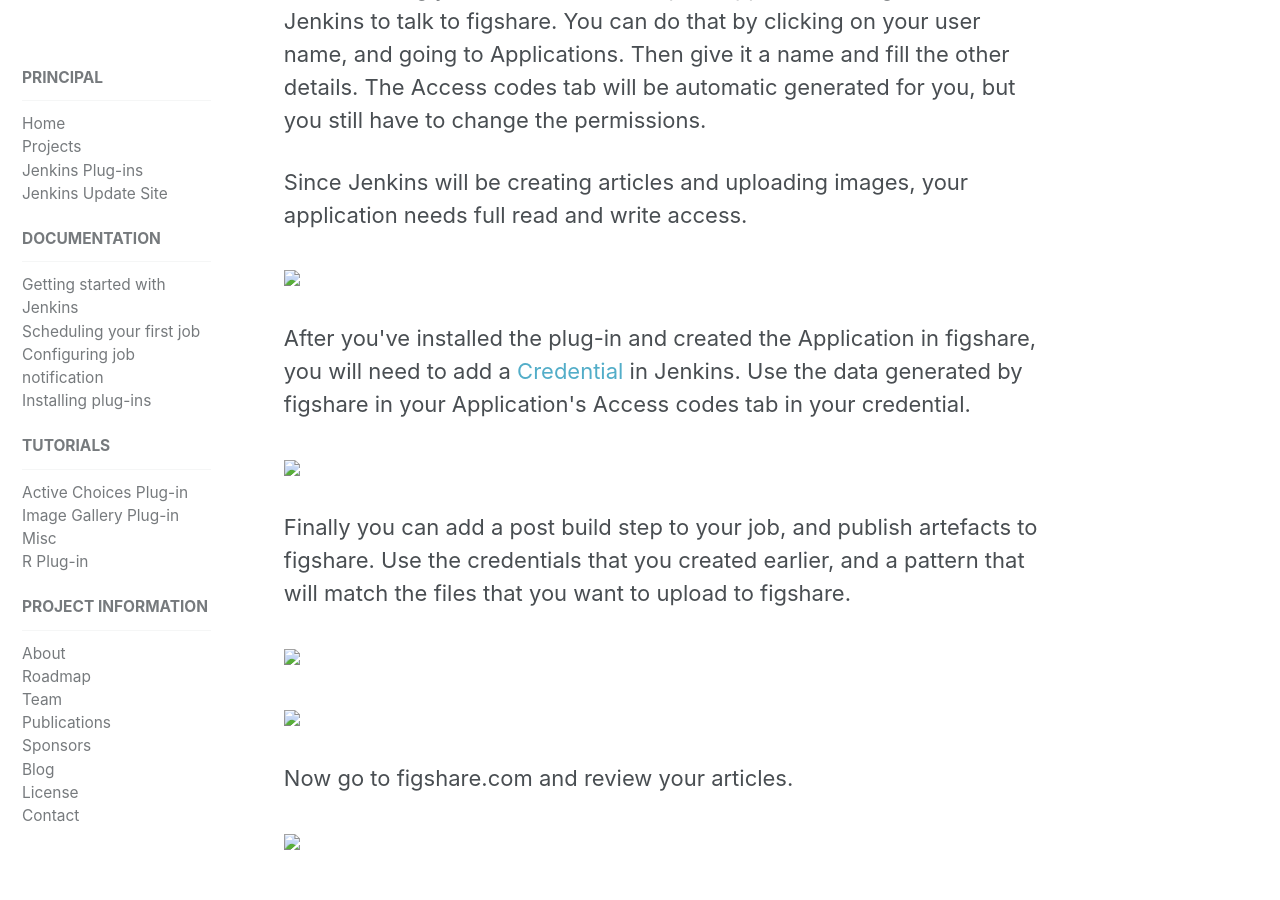
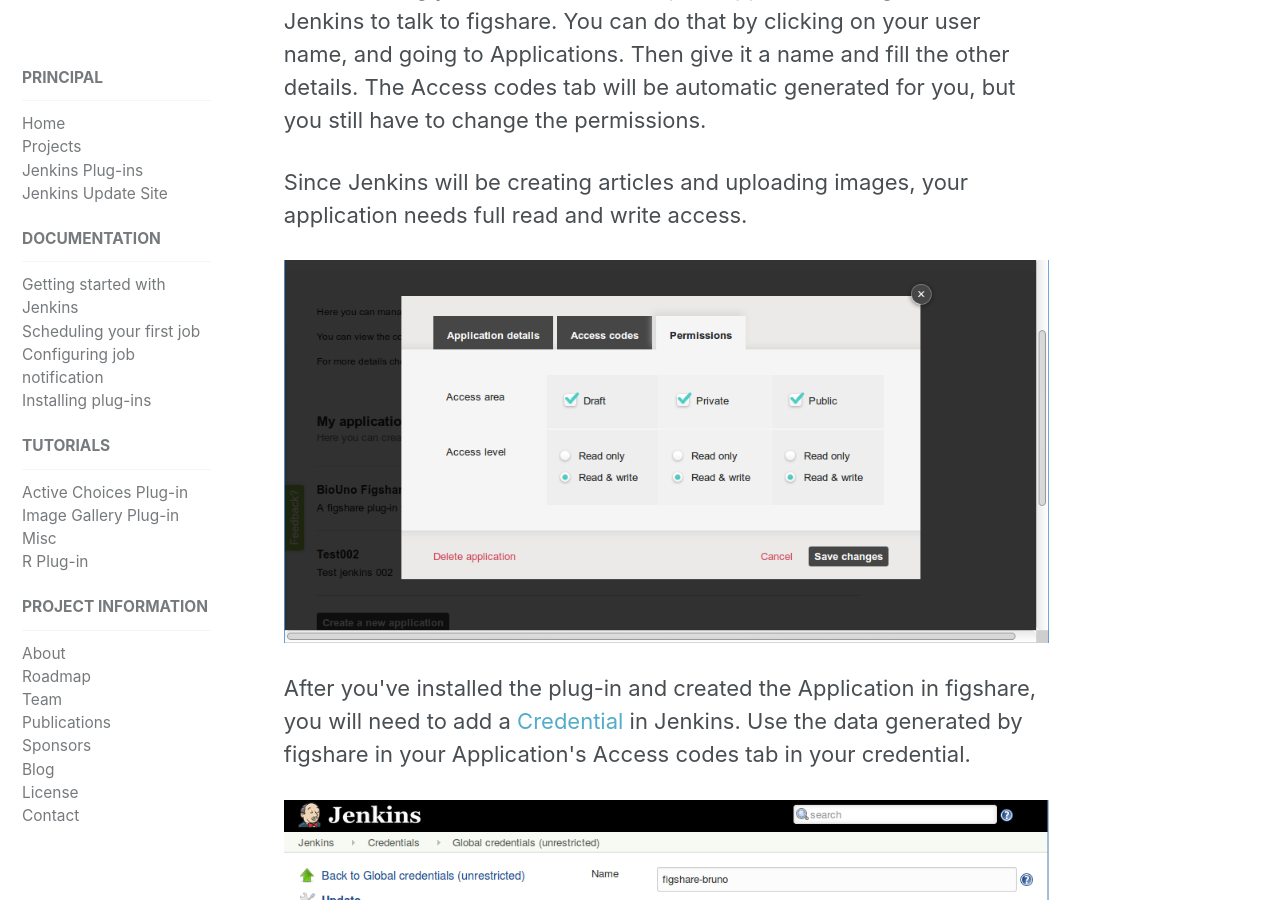
Before and after one commit to biouno/biouno.github.io, a Jekyll site: the page built from tutorials/misc/using-the-figshare-plugin.md, in a window 1280 px wide and 900 px high, scrolled down 318 px. Built offline with Jekyll 4.4.1, drawn with Linux system fonts in a browser that asks for light colours.

Commit message:
Issue #26 fix more redirects and broken links

```diff
--- a/blog/index.html
+++ b/blog/index.html
@@ -24,13 +24,13 @@
 	<!-- Pagination links -->
 	<div class="pagination">
 	  {% if paginator.previous_page %}
-	    <a href="{{ BASE_PATH }}/blog//page{{ paginator.previous_page }}" class="previous">Previous</a>
+	    <a href="{{ BASE_PATH }}/blog//page{{ paginator.previous_page }}/" class="previous">Previous</a>
 	  {% else %}
 	    <span class="previous">Previous</span>
 	  {% endif %}
 	  <span class="page_number ">Page: {{ paginator.page }} of {{ paginator.total_pages }}</span>
 	  {% if paginator.next_page %}
-	    <a href="{{ BASE_PATH }}/blog/page{{ paginator.next_page }}" class="next">Next</a>
+	    <a href="{{ BASE_PATH }}/blog/page{{ paginator.next_page }}/" class="next">Next</a>
 	  {% else %}
 	    <span class="next ">Next</span>
 	  {% endif %}
--- a/tutorials/misc/using-the-figshare-plugin.md
+++ b/tutorials/misc/using-the-figshare-plugin.md
@@ -23,7 +23,7 @@
 </p>
 
 <p class="center">
-	<a href="{{ site.baseurl }}assets/img/tutorials/using-the-figshare-plugin/screenshot_figshare_001.png"> <img src="{{ site.baseurl }}assets/img/tutorials/using-the-figshare-plugin/screenshot_figshare_001.png">
+	<a href="{{ site.url }}/assets/img/tutorials/using-the-figshare-plugin/screenshot_figshare_001.png"> <img src="{{ site.url }}/assets/img/tutorials/using-the-figshare-plugin/screenshot_figshare_001.png">
 	</a>
 </p>
 
@@ -35,7 +35,7 @@
 </p>
 
 <p class="center">
-	<a href="{{ site.baseurl }}assets/img/tutorials/using-the-figshare-plugin/screenshot_figshare_002.png"> <img src="{{ site.baseurl }}assets/img/tutorials/using-the-figshare-plugin/screenshot_figshare_002.png">
+	<a href="{{ site.url }}/assets/img/tutorials/using-the-figshare-plugin/screenshot_figshare_002.png"> <img src="{{ site.url }}/assets/img/tutorials/using-the-figshare-plugin/screenshot_figshare_002.png">
 	</a>
 </p>
 
@@ -46,18 +46,18 @@
 </p>
 
 <p class="center">
-	<a href="{{ site.baseurl }}assets/img/tutorials/using-the-figshare-plugin/screenshot_figshare_003.png"> <img src="{{ site.baseurl }}assets/img/tutorials/using-the-figshare-plugin/screenshot_figshare_003.png">
+	<a href="{{ site.url }}/assets/img/tutorials/using-the-figshare-plugin/screenshot_figshare_003.png"> <img src="{{ site.url }}/assets/img/tutorials/using-the-figshare-plugin/screenshot_figshare_003.png">
 	</a>
 </p>
 
 <p class="center">
-	<a href="{{ site.baseurl }}assets/img/tutorials/using-the-figshare-plugin/screenshot_figshare_004.png"> <img src="{{ site.baseurl }}assets/img/tutorials/using-the-figshare-plugin/screenshot_figshare_004.png">
+	<a href="{{ site.url }}/assets/img/tutorials/using-the-figshare-plugin/screenshot_figshare_004.png"> <img src="{{ site.url }}/assets/img/tutorials/using-the-figshare-plugin/screenshot_figshare_004.png">
 	</a>
 </p>
 
 <p>Now go to figshare.com and review your articles.</p>
 
 <p class="center">
-	<a href="{{ site.baseurl }}assets/img/tutorials/using-the-figshare-plugin/screenshot_figshare_005.png"> <img src="{{ site.baseurl }}assets/img/tutorials/using-the-figshare-plugin/screenshot_figshare_005.png">
+	<a href="{{ site.url }}/assets/img/tutorials/using-the-figshare-plugin/screenshot_figshare_005.png"> <img src="{{ site.url }}/assets/img/tutorials/using-the-figshare-plugin/screenshot_figshare_005.png">
 	</a>
 </p>
```
Also changed, not shown: about.md (+6 -6 lines), license.md.
